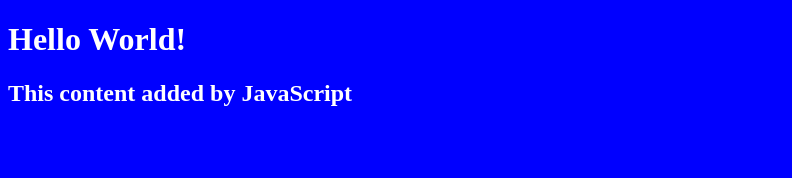
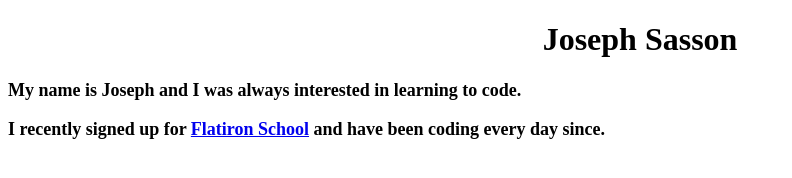
Before and after one commit to Joseph-Sasson/FirstWebsite, a plain HTML site: page index.html in a window 1280 px wide. Shown: the whole page, without its empty margins (0-792 px from the left). Drawn offline with Linux system fonts and the light colour scheme.

Commit message:
HTML and CSS Changes

```diff
--- a/index.html
+++ b/index.html
@@ -5,7 +5,9 @@
     <title>My Website</title>
   </head>
   <body>
-    <h1>Hello World!</h1>
-    <script src='script.js'></script>
+    <h1>Joseph Sasson</h1>
+      <p>My name is Joseph and I was always interested in learning to code.</p>
+      <p>I recently signed up for <b><a href='https://flatironschool.com/' target='_blank"'>Flatiron School</a></b> and have been coding every day since.</p>
+   <script src='script.js'></script>
   </body>
 </html>
--- a/script.js
+++ /dev/null
@@ -1,4 +0,0 @@
-const h2 = document.createElement('h2')
-h2.textContent = 'This content added by JavaScript'
-
-document.querySelector('body').appendChild(h2)
--- a/style.css
+++ b/style.css
@@ -1,4 +1,8 @@
-body {
-  background: blue;
-  color: white;
+h1 {
+  text-align: center;
 }
+
+p {
+  font-size: large;
+  font-weight: bold;
+}
```
